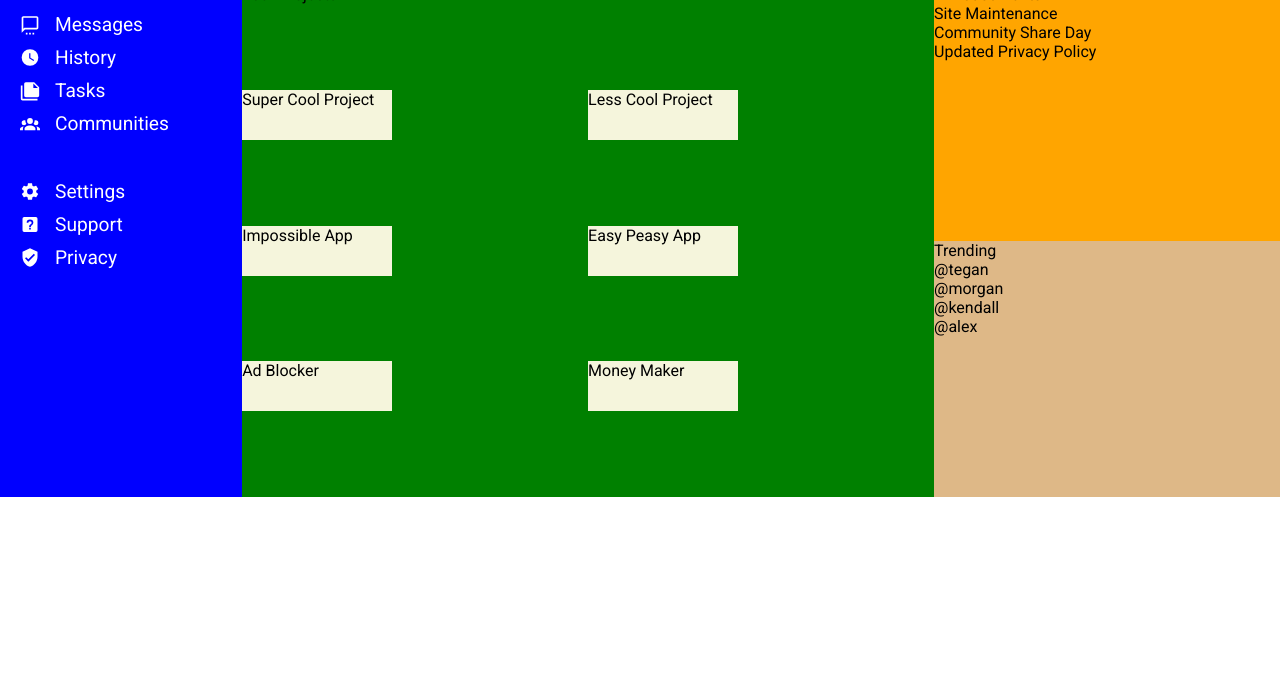
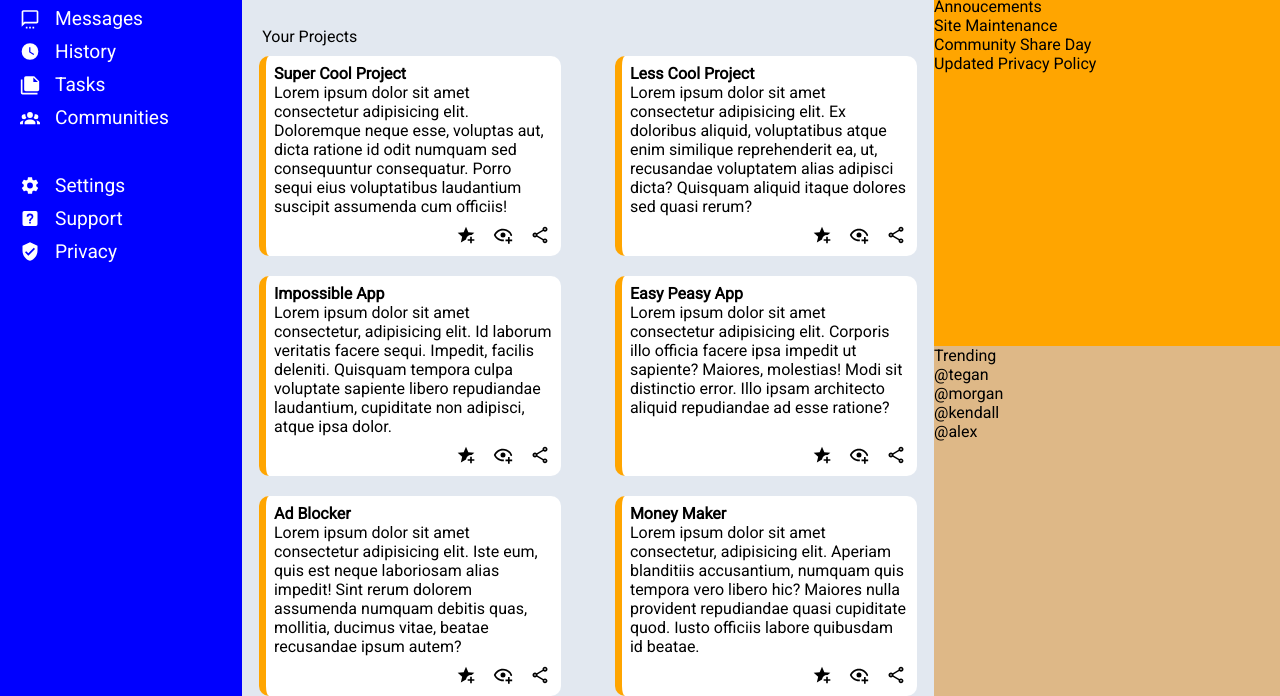
Before and after one commit to brendonn40/admin-dashboard, a plain HTML site: page index.html in a window 1280 px wide. Shown: the part 143-839 px from the top of the page. Before the commit the page ends 800 px from the top, so only its background shows below. Drawn offline with Linux system fonts and the light colour scheme; a web font is replaced by a local one.

Commit message:
projects section

```diff
--- a/index.html
+++ b/index.html
@@ -37,12 +37,60 @@
         </div>
 
         <div class="projects"><p>Your Projects<br></p>
-            <div class="card">Super Cool Project</div>
-            <div class="card">Less Cool Project</div>
-            <div class="card">Impossible App</div>
-            <div class="card">Easy Peasy App</div>
-            <div class="card">Ad Blocker</div>
-            <div class="card">Money Maker</div>
+            <div class="card">
+                <h4>Super Cool Project</h4>
+                <div class="text">Lorem ipsum dolor sit amet consectetur adipisicing elit. Doloremque neque esse, voluptas aut, dicta ratione id odit numquam sed consequuntur consequatur. Porro sequi eius voluptatibus laudantium suscipit assumenda cum officiis!</div>
+            <div class="buttons">
+                <button><img src="./images/star-plus.svg" alt=""></button>
+                <button><img src="./images/eye-plus-outline.svg" alt=""></button>
+                <button><img src="./images/share-variant-outline.svg" alt=""></button>
+            </div>
+        </div>
+            <div class="card">
+                <h4>Less Cool Project</h4>
+                <div class="text">Lorem ipsum dolor sit amet consectetur adipisicing elit. Ex doloribus aliquid, voluptatibus atque enim similique reprehenderit ea, ut, recusandae voluptatem alias adipisci dicta? Quisquam aliquid itaque dolores sed quasi rerum?</div>
+                <div class="buttons">
+                    <button><img src="./images/star-plus.svg" alt=""></button>
+                    <button><img src="./images/eye-plus-outline.svg" alt=""></button>
+                    <button><img src="./images/share-variant-outline.svg" alt=""></button>
+                </div>
+            </div>
+            <div class="card">
+                <h4>Impossible App</h4>
+                <div class="text">Lorem ipsum dolor sit amet consectetur, adipisicing elit. Id laborum veritatis facere sequi. Impedit, facilis deleniti. Quisquam tempora culpa voluptate sapiente libero repudiandae laudantium, cupiditate non adipisci, atque ipsa dolor.</div>
+                <div class="buttons">
+                    <button><img src="./images/star-plus.svg" alt=""></button>
+                    <button><img src="./images/eye-plus-outline.svg" alt=""></button>
+                    <button><img src="./images/share-variant-outline.svg" alt=""></button>
+                </div>
+            </div>
+            <div class="card">
+                <h4>Easy Peasy App</h4>
+                <div class="text">Lorem ipsum dolor sit amet consectetur adipisicing elit. Corporis illo officia facere ipsa impedit ut sapiente? Maiores, molestias! Modi sit distinctio error. Illo ipsam architecto aliquid repudiandae ad esse ratione?</div>
+                <div class="buttons">
+                    <button><img src="./images/star-plus.svg" alt=""></button>
+                    <button><img src="./images/eye-plus-outline.svg" alt=""></button>
+                    <button><img src="./images/share-variant-outline.svg" alt=""></button>
+                </div>
+            </div>
+            <div class="card">
+                <h4>Ad Blocker</h4>
+                <div class="te">Lorem ipsum dolor sit amet consectetur adipisicing elit. Iste eum, quis est neque laboriosam alias impedit! Sint rerum dolorem assumenda numquam debitis quas, mollitia, ducimus vitae, beatae recusandae ipsum autem?</div>
+                <div class="buttons">
+                    <button><img src="./images/star-plus.svg" alt=""></button>
+                    <button><img src="./images/eye-plus-outline.svg" alt=""></button>
+                    <button><img src="./images/share-variant-outline.svg" alt=""></button>
+                </div>
+            </div>
+            <div class="card">
+                <h4>Money Maker</h4>
+                <div class="text">Lorem ipsum dolor sit amet consectetur, adipisicing elit. Aperiam blanditiis accusantium, numquam quis tempora vero libero hic? Maiores nulla provident repudiandae quasi cupiditate quod. Iusto officiis labore quibusdam id beatae.</div>
+                <div class="buttons">
+                    <button><img src="./images/star-plus.svg" alt=""></button>
+                    <button><img src="./images/eye-plus-outline.svg" alt=""></button>
+                    <button><img src="./images/share-variant-outline.svg" alt=""></button>
+                </div>
+            </div>
         </div>
         <div class="news">Annoucements<br>
             <div class="box">
--- a/style.css
+++ b/style.css
@@ -43,14 +43,14 @@
     align-items: center;
     font-weight: bolder;
     color: white;
-    margin-left: 10px;
+    margin-left: 14px;
     margin-bottom: 40px;
     margin-top: 10px;
     gap: 10px;
     font-size: 22px;
 }
 #Dashboard-img{
-    width: 40px;
+    width: 34px;
     height: auto;
 }
 li>a{
@@ -116,13 +116,19 @@ input{
 }
 
 .projects{
-    background-color: green;
+    background-color: #e2e8f0;
     grid-area: projects;
     display: grid;
     grid-template-columns: 1fr 1fr;
+    grid-gap: 20px;
+    justify-items: center;
 }
 .projects>p{
     grid-column: 1/3;
+    justify-self: flex-start;
+    margin-left: 20px;
+    margin-top: 30px;
+    margin-bottom: -10px;
 }
 .news{
     background-color: orange;
@@ -133,9 +139,31 @@ input{
     grid-area: trends;
 }
 .card{
-    width: 150px;
-    height: 50px;
-    background-color: beige;
+    width: 90%;
+    height: 200px;
+    background-color: white;
+    border-left: 7px solid orange;
+    border-radius: 10px;
+    padding: 8px;
+    position: relative;
+}
+button>img{
+    width: 20px;
+    height: auto;
+}
+.buttons>button{
+    background-color: white;
+    border: none;
+    width: 20px;
+    height: auto;
+}
+.buttons{
+    display: flex;
+    gap: 5px;
+    margin-right: 10px;
+    position: absolute;
+    right: 5px;
+    bottom: 0px;
 }
 .filter-white{
 filter: invert(100%) sepia(100%) saturate(0%) hue-rotate(284deg) brightness(103%) contrast(104%);
```
Also changed, not shown: images/eye-plus-outline.svg (added), images/share-variant-outline.svg (added), images/star-plus.svg (added).
